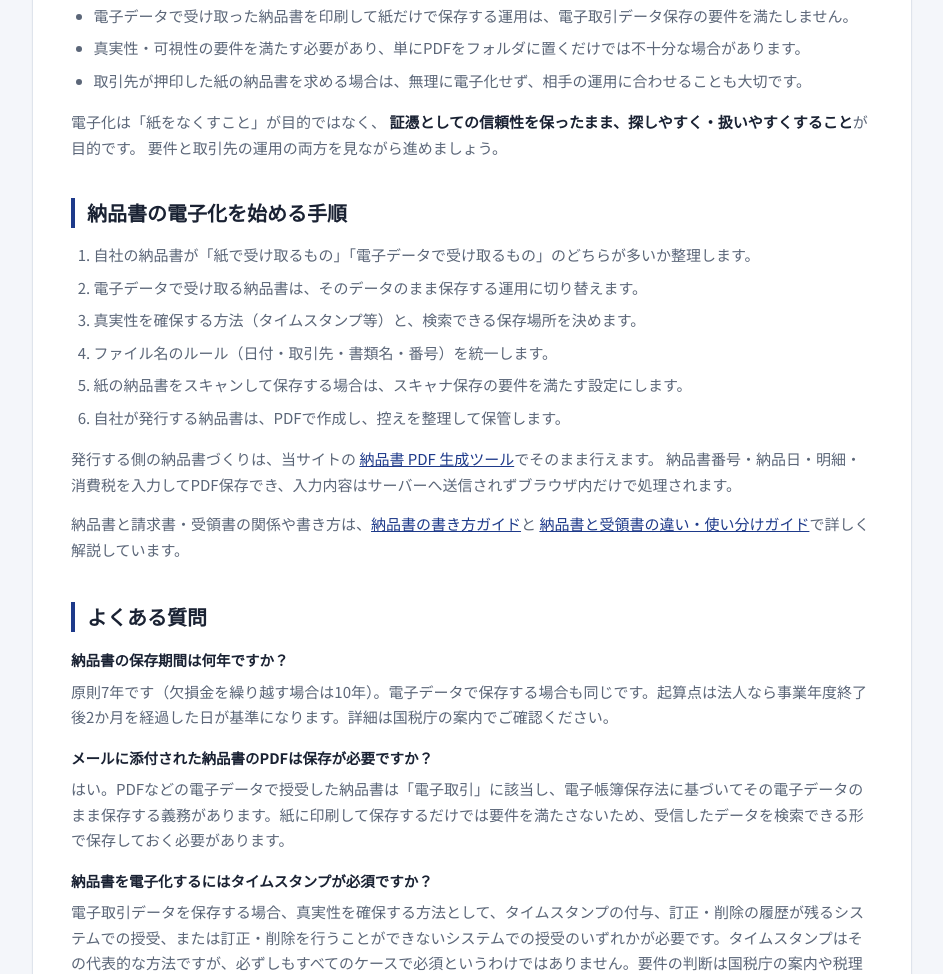
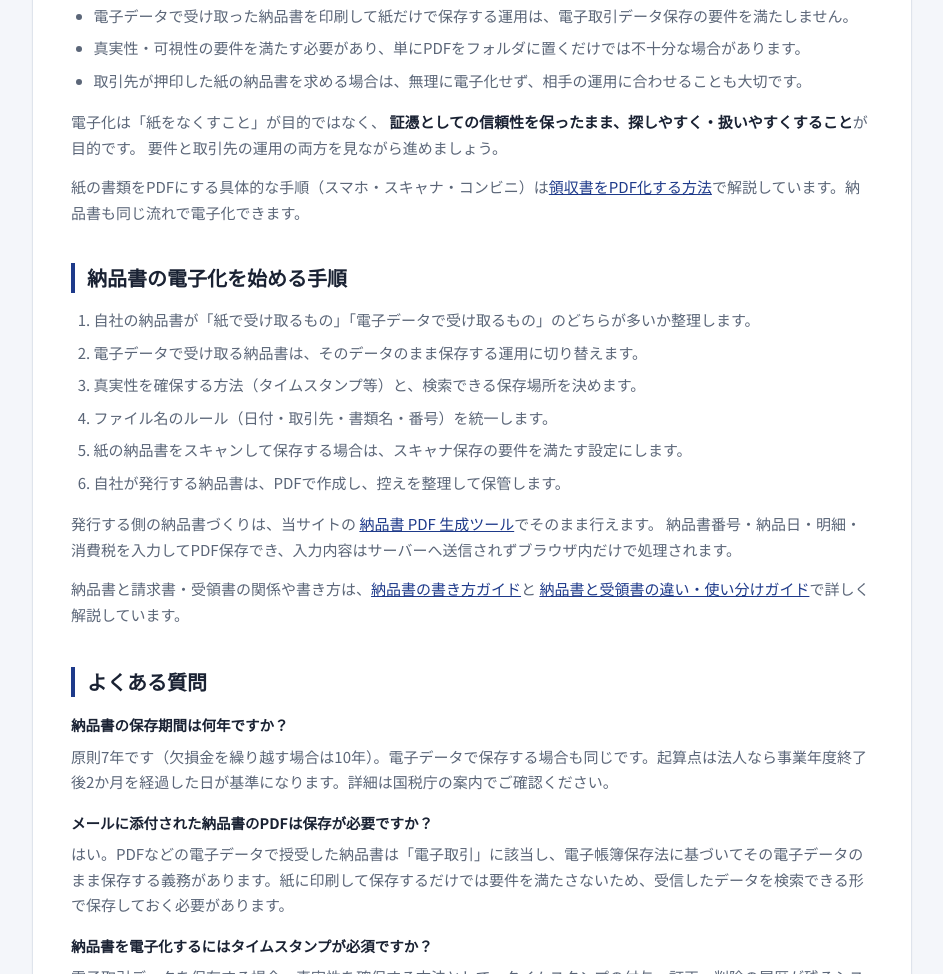
Before and after one commit to reveriel/nohinsho-pdf, a plain HTML site: page denshika.html in a window 1280 px wide. Shown: the part 3005-3979 px from the top of the page, without its empty margins (168-1111 px from the left). Drawn offline with Linux system fonts and the light colour scheme.

Commit message:
内部リンク：納品書の電子化から領収書PDF化ガイドへ

```diff
--- a/denshika.html
+++ b/denshika.html
@@ -292,6 +292,10 @@
         要件と取引先の運用の両方を見ながら進めましょう。
       </p>
 
+      <p>
+        紙の書類をPDFにする具体的な手順（スマホ・スキャナ・コンビニ）は<a href="https://www.reveriel.com/ryoshusho-pdf/ryoshusho-pdf-ka.html">領収書をPDF化する方法</a>で解説しています。納品書も同じ流れで電子化できます。
+      </p>
+
       <h2>納品書の電子化を始める手順</h2>
       <ol>
         <li>自社の納品書が「紙で受け取るもの」「電子データで受け取るもの」のどちらが多いか整理します。</li>
```
